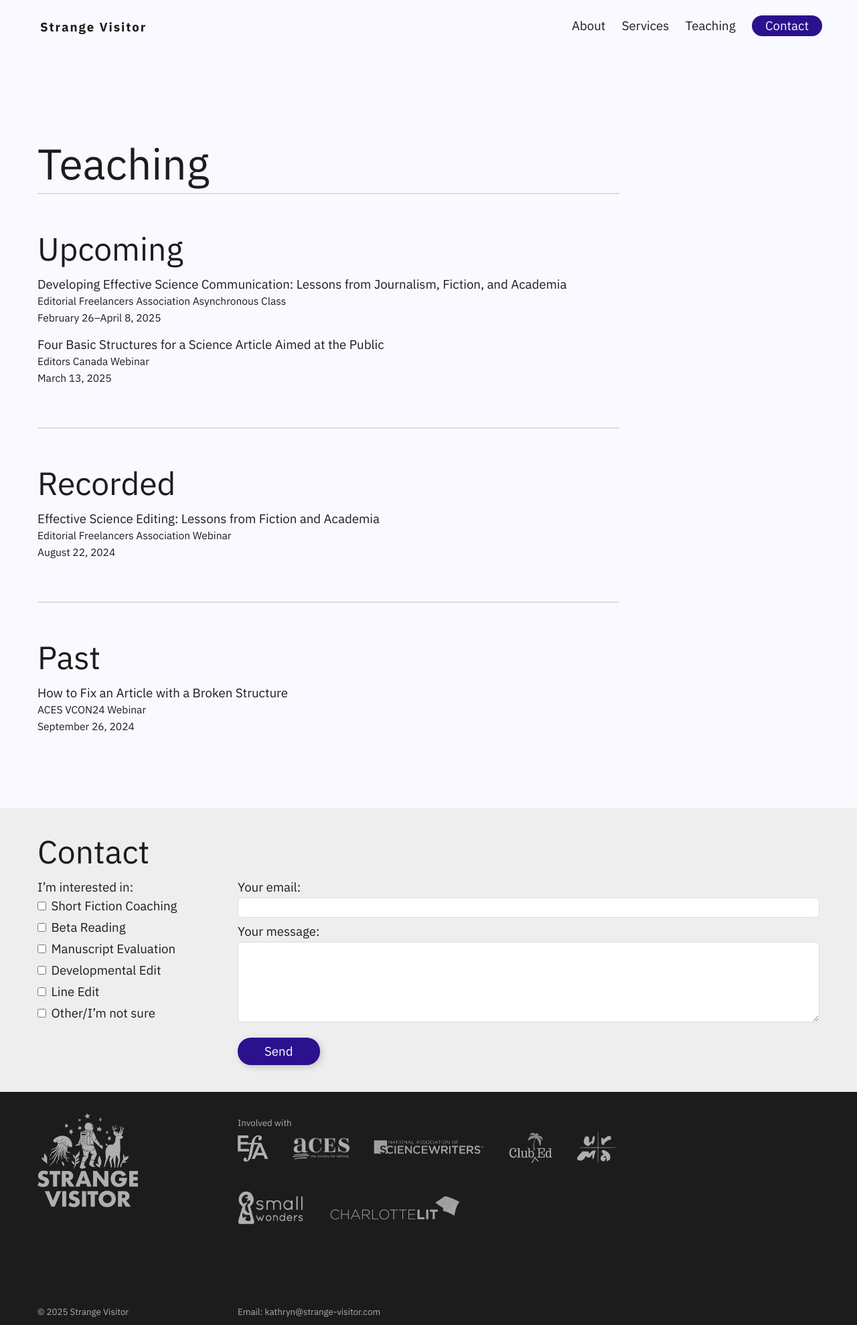
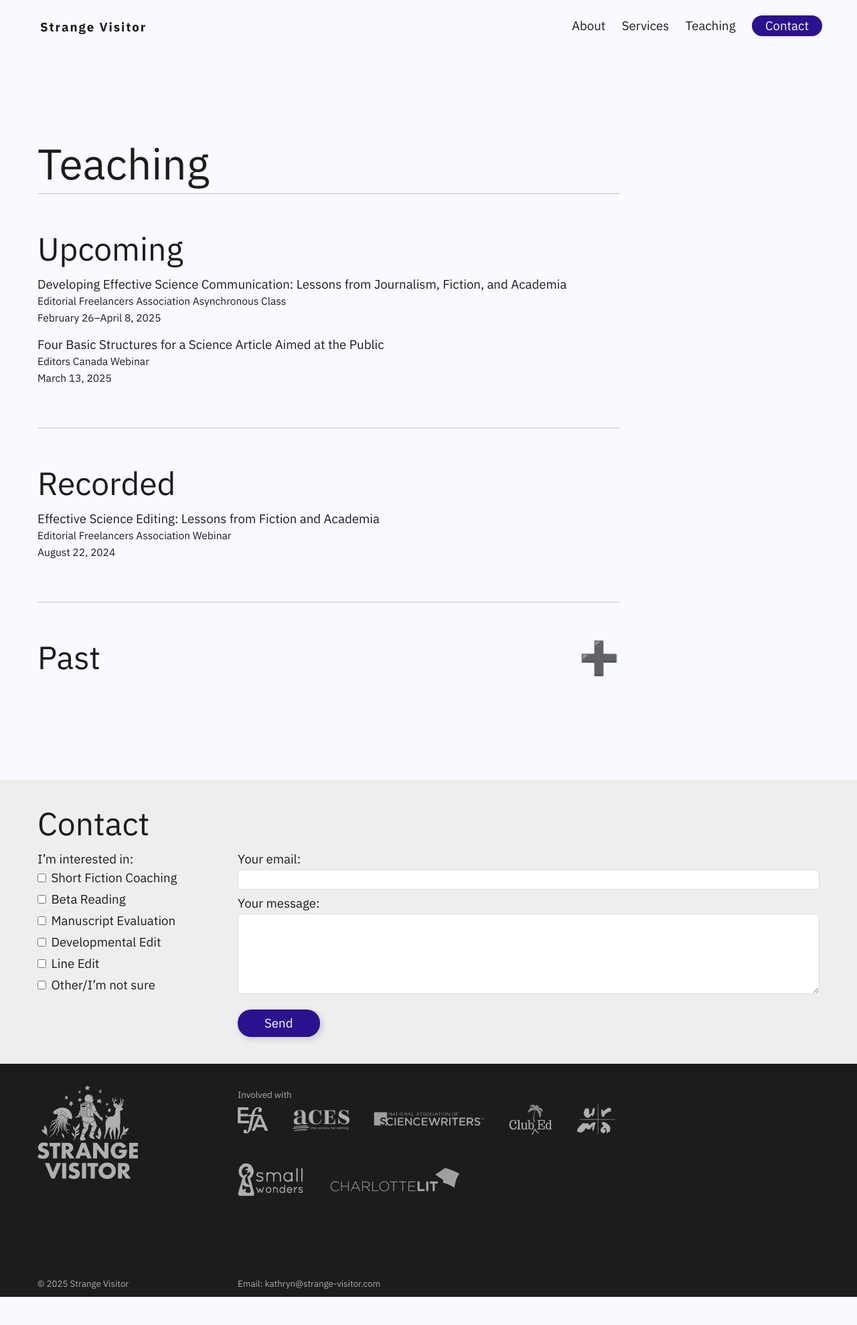
Before and after one commit to kgrimSV/Strange_Visitor, a Jekyll site: the page built from teaching.md, in a window 1280 px wide. Shown: the whole page at 67% size. Built offline with Jekyll 4.4.1, drawn with Linux system fonts in a browser that asks for light colours; some web fonts are replaced; after the commit the page ends 1936 px from its top, so only the background shows below that.

Commit message:
added accordion for past events

```diff
--- /dev/null
+++ b/_includes/accordion.html
@@ -0,0 +1,26 @@
+{% comment %}
+
+Accordion
+-------------------------------------------------------------------------------
+
+available parameters:
+* title
+* panel
+
+* required
+
+-------------------------------------------------------------------------------
+
+{% endcomment %}
+
+
+
+
+<div class="accordion">
+
+<h2>{{ include.title }}</h2>
+<div class="panel">
+  <p>{{ include.panel }}</p>
+</div>
+
+</div>
--- /dev/null
+++ b/_sass/template/components/_component--accordion.scss
@@ -0,0 +1,48 @@
+/**
+  * Component: Accordion
+  *
+  * @description
+  * -
+  */
+
+
+.accordion {
+  grid-column: span 4;
+  @include respond-to(m){
+    grid-column: 1 / 4;
+  }
+  @include stack(md);
+
+
+   /* Style the buttons that are used to open and close the accordion panel */
+  h2 {
+    cursor: pointer;
+  }
+
+  /* Add a background color to the button if it is clicked on (add the .active class with JS), and when you move the mouse over it (hover) */
+  .active, h2:hover {
+    text-decoration: underline;
+    text-decoration-color: var(--accent);
+    text-decoration-thickness: 2px;
+  }
+
+  /* Style the accordion panel. Note: hidden by default */
+  .panel {
+    max-height: 0;
+    overflow: hidden;
+    transition: max-height 0.2s ease-out;
+  }
+
+
+  h2:after {
+    content: '\02795';
+    color: var(--accent) !important;
+    float: right;
+    margin-left: 5px;
+  }
+
+  .active:after {
+    content: "\2796";
+  }
+
+}
--- a/assets/css/main.scss
+++ b/assets/css/main.scss
@@ -43,6 +43,7 @@
 	'template/components/component--teaser-about',
 	'template/components/component--teaser-service',
 	'template/components/component--contact',
+	'template/components/component--accordion',
 	'template/components/component--footer';
 //   'template/components/component--breadcrumbs',
 //   'template/components/component--footer',
--- a/assets/js/app.js
+++ b/assets/js/app.js
@@ -37,3 +37,22 @@ if (dropdownsClick.length > 0) {
 		m.init();
 	});
 }
+
+
+
+// Include accordion
+// ----------------------------------------------------------------------------
+var acc = document.getElementsByClassName("accordion");
+var i;
+
+for (i = 0; i < acc.length; i++) {
+  acc[i].getElementsByTagName('h2')[0].addEventListener("click", function() {
+    this.classList.toggle("active");
+    var panel = this.nextElementSibling;
+    if (panel.style.maxHeight) {
+      panel.style.maxHeight = null;
+    } else {
+      panel.style.maxHeight = panel.scrollHeight + "px";
+    }
+  });
+}
--- a/teaching.md
+++ b/teaching.md
@@ -31,8 +31,13 @@ permalink: /teaching/
 
 ---
 
-## Past
+{%- 	include accordion.html
+  title = "Past"
+  panel = "
+  	<a href='https://aceseditors.org/conference/past-conferences/vcon24-central'>How to Fix an Article with a Broken Structure></a>
+  	<br>
+	<small>ACES VCON24 Webinar</small>
+	<br>
+	<small>September 26, 2024</small>"
 
-[How to Fix an Article with a Broken Structure](https://aceseditors.org/conference/past-conferences/vcon24-central)  <br>
-<small>ACES VCON24 Webinar</small><br>
-<small>September 26, 2024</small>
+-%}
```
